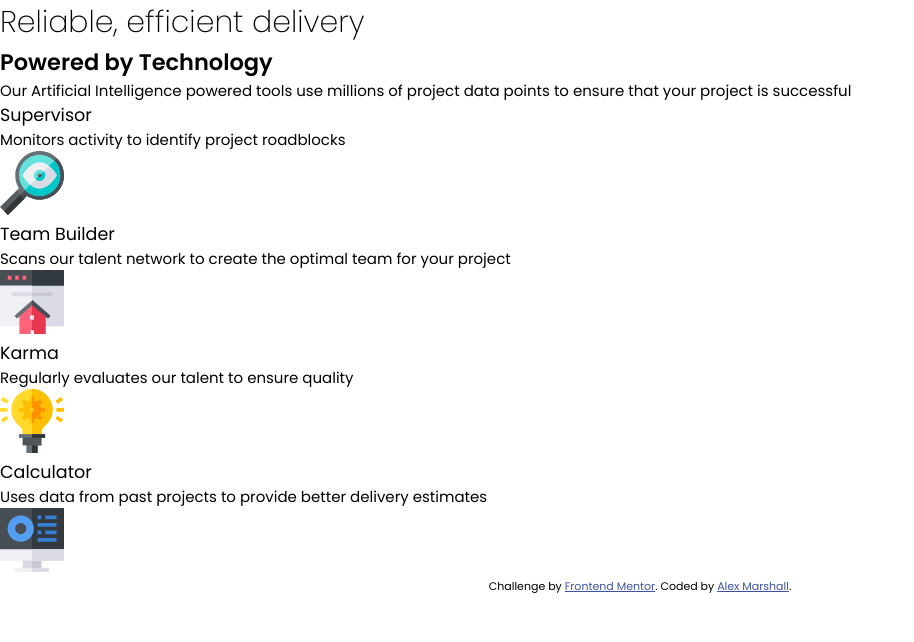
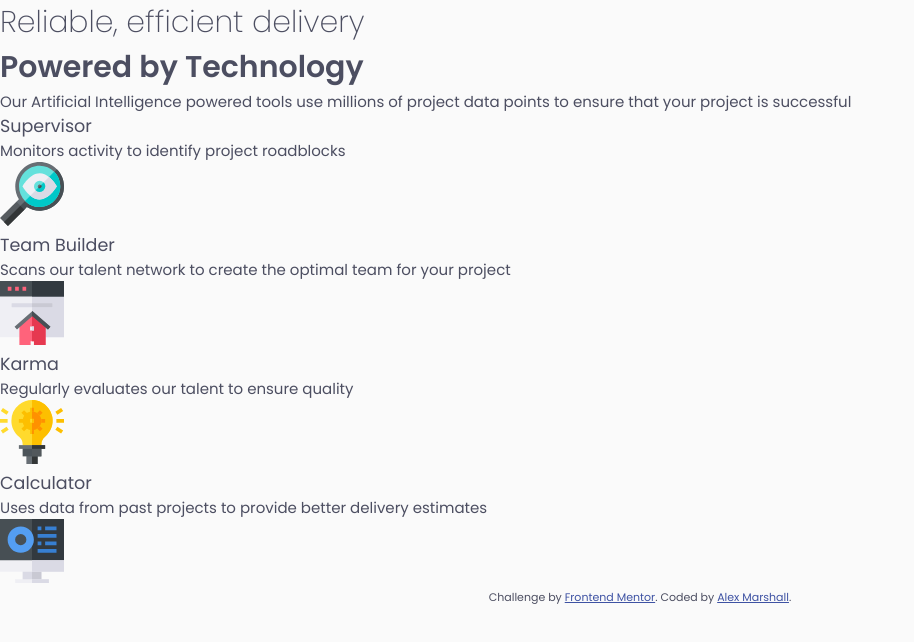
Before and after one commit to AlexKMarshall/four-card-feature, a plain HTML site: page index.html in a window 1280 px wide. Shown: the whole page, without its empty margins (0-914 px from the left). Drawn offline with Linux system fonts and the light colour scheme.

Commit message:
Set body and header colors

```diff
--- a/style.css
+++ b/style.css
@@ -1,11 +1,20 @@
+:root {
+  --very-dark-blue: hsl(234, 12%, 34%);
+  --very-light-grey: hsl(0, 0%, 98%);
+}
+
 body {
+  background-color: var(--very-light-grey);
   font-family: "Poppins", sans-serif;
+  color: var(--very-dark-blue);
 }
 
 h1 {
+  font-size: 2rem;
   font-weight: lighter;
 }
 
 h2 {
+  font-size: 2rem;
   font-weight: 600;
 }
```
